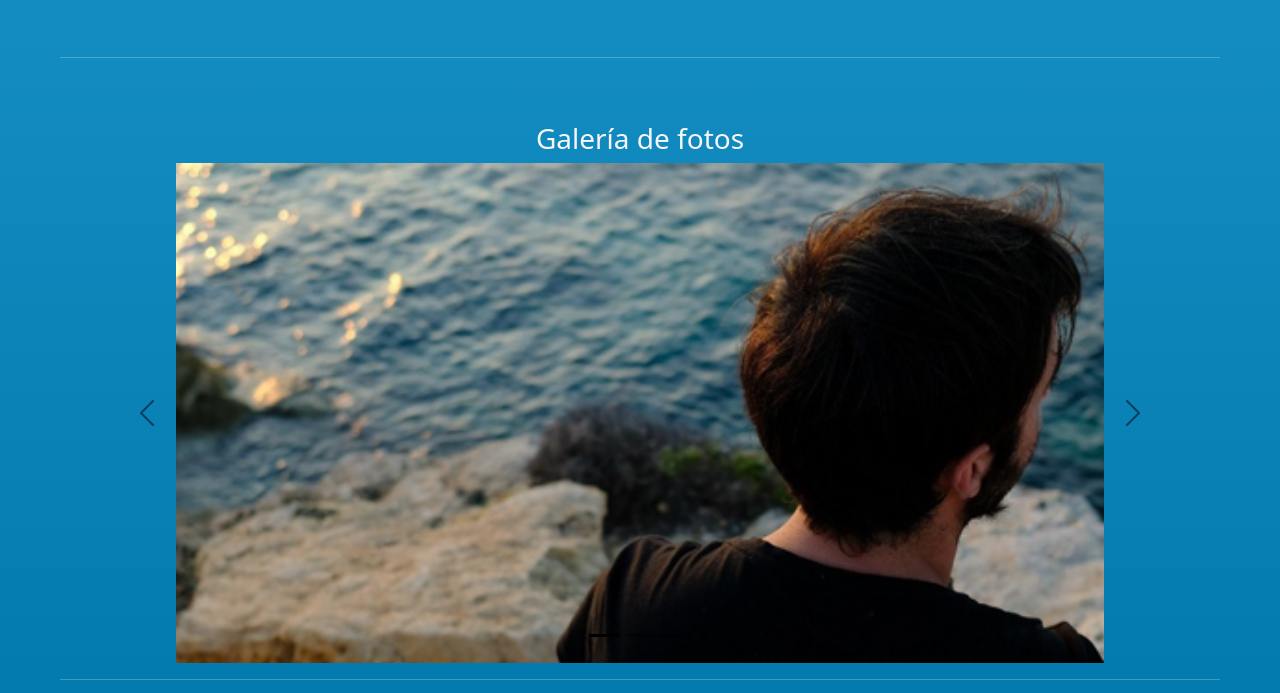
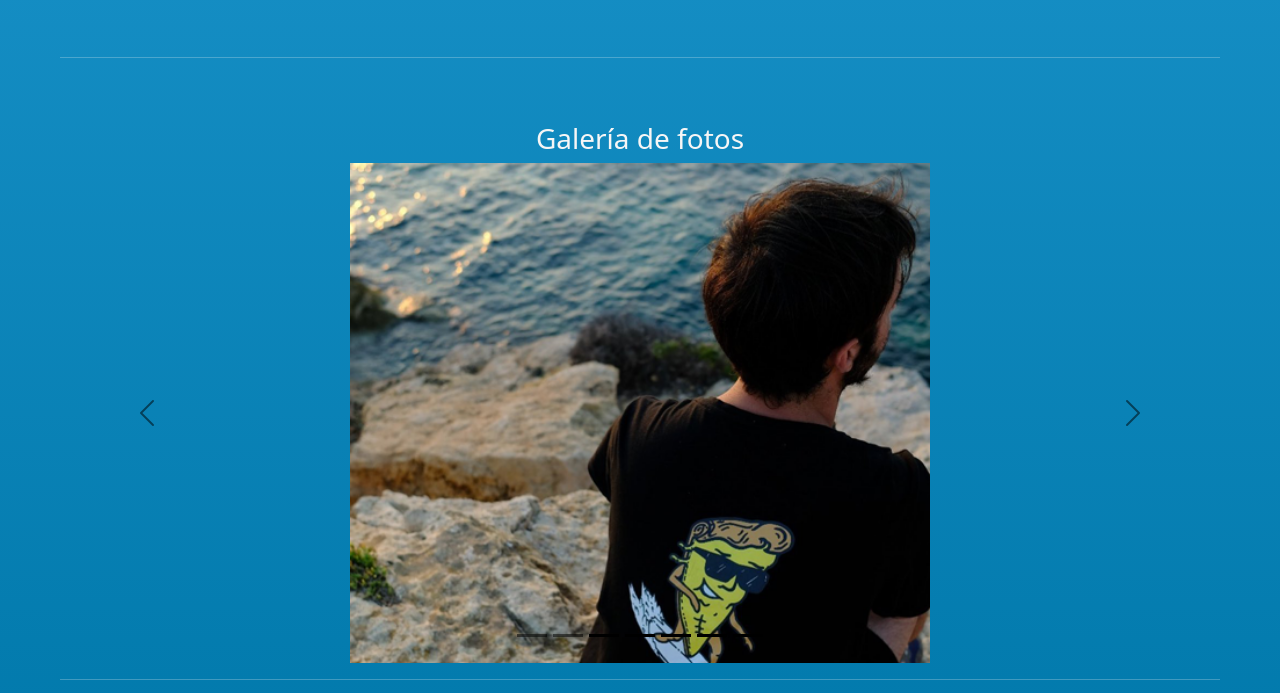
Before and after one commit to Sebastiandelcampo/pizza-rider, a website: page pages/nosotros.html in a window 1280 px wide. Shown: the part 1526-2219 px from the top of the page. Drawn offline with nearby package versions, Linux system fonts and the light colour scheme; files whose address does not match are found by name.

Commit message:
ajustes varios

```diff
--- a/pages/nosotros.html
+++ b/pages/nosotros.html
@@ -109,24 +109,35 @@
       </div>
        <div id="carouselExampleDark" class="carousel carousel-dark slide" data-bs-ride="carousel">
         <div class="carousel-indicators">
-          <button type="button" data-bs-target="#carouselExampleDark" data-bs-slide-to="0" class="active" aria-current="true" aria-label="Slide 1">
-
-          </button>
-          <button type="button" data-bs-target="#carouselExampleDark" data-bs-slide-to="1" aria-label="Slide 2"></button>
-          <button type="button" data-bs-target="#carouselExampleDark" data-bs-slide-to="2" aria-label="Slide 3"></button>
+          <button type="button" data-bs-target="#carouselExampleDark" data-bs-slide-to="0" class="active" aria-current="true" aria-label="Slide 1"></button>
+          <button type="button" data-bs-target="#carouselExampleDark" data-bs-slide-to="1" class="active" aria-current="true" aria-label="Slide 2"></button>
+          <button type="button" data-bs-target="#carouselExampleDark" data-bs-slide-to="2" class="active" aria-current="true" aria-label="Slide 3"></button>
+          <button type="button" data-bs-target="#carouselExampleDark" data-bs-slide-to="3" class="active" aria-current="true" aria-label="Slide 4"></button>
+          <button type="button" data-bs-target="#carouselExampleDark" data-bs-slide-to="4" class="active" aria-current="true" aria-label="Slide 5"></button>
+          <button type="button" data-bs-target="#carouselExampleDark" data-bs-slide-to="6" class="active" aria-current="true" aria-label="Slide 6"></button>
+          <button type="button" data-bs-target="#carouselExampleDark" data-bs-slide-to="7" class="active" aria-current="true" aria-label="Slide 7"></button>
         </div>
         <div class="carousel-inner mx-auto">
-          <div class="carousel-item active" data-bs-interval="10000">
-            <img src="../img/gal3.png" class="d-block w-100 img-fluid" alt="Foto de pizzas a la parrilla.">
-
+          <div class="carousel-item active" data-bs-interval="2000">
+            <img src="../img/rider.png" class="d-block w-100 img-fluid" alt="Foto de pizzas a la parrilla.">
+          </div>
+          <div class="carousel-item active" data-bs-interval="2000">
+            <img src="../img/rider11.png" class="d-block w-100 img-fluid" alt="Foto de pizzas a la parrilla.">
+          </div>
+          <div class="carousel-item active" data-bs-interval="2000">
+            <img src="../img/rider13.png" class="d-block w-100 img-fluid" alt="Foto de pizzas a la parrilla.">
+          </div>
+          <div class="carousel-item active" data-bs-interval="2000">
+            <img src="../img/rider14.png" class="d-block w-100 img-fluid" alt="Foto de pizzas a la parrilla.">
+          </div>
+          <div class="carousel-item active" data-bs-interval="2000">
+            <img src="../img/rider15.png" class="d-block w-100 img-fluid" alt="Foto de pizzas a la parrilla.">
           </div>
           <div class="carousel-item active" data-bs-interval="2000">
             <img src="../img/gal1.png" class="d-block w-100 img-fluid" alt="Foto de ingredientes para preparar las pizzas.">
-
           </div>
-          <div class="carousel-item active">
+          <div class="carousel-item active" data-bs-interval="2000">
             <img src="../img/gal2.png" class="d-block w-100 img-fluid" alt="Foto remera pizza rider.">
-
           </div>
         </div>
         <button class="carousel-control-prev" type="button" data-bs-target="#carouselExampleDark" data-bs-slide="prev">
--- a/scss/style.scss
+++ b/scss/style.scss
@@ -17,6 +17,7 @@ body{
     margin-right: 60px;
     background-image: linear-gradient(to bottom, #3AB4F2, #0078AA);
     color: $color-tipo;
+
 }
 
 
@@ -115,11 +116,12 @@ main{
                 width: 200px;
                 margin-left: 50px;
                 margin-right: 50px;
+                text-align: center;
 
                 .icon{
                     margin-top: 1em;
                     margin-bottom: 1em;
-                    margin-left: 4em;
+                    margin-left: em;
                 }
             }
 
@@ -146,10 +148,10 @@ main{
             .mail{
                 padding-top: 1.7em;
                 padding-bottom: 2em;
-                 padding-right: 10em;
-                 font-weight: bold;
-                 box-shadow: 3px 3px black;
-                 border-radius: 6%;
+                padding-right: 5em;
+                font-weight: bold;
+                box-shadow: 3px 3px black;
+                border-radius: 6%;
                 text-decoration: none
              }
              .btnSuscribite{
@@ -364,6 +366,8 @@ main{
         display: flex;
         justify-content: center;
         margin-bottom: 4em;
+        overflow: hidden;
+
 
     }
     .frz{
@@ -468,7 +472,7 @@ main{
                 margin-bottom: 4em;
                 padding-top: 1.3em;
                 padding-bottom: 1.3em;
-                padding-right: 11em;
+                padding-right: 8em;
                 font-weight: bold;
                 box-shadow: 3px 3px black;
                 border-radius: 6%;
@@ -478,7 +482,7 @@ main{
             .campos{
                 padding-top: 1.3em;
                 padding-bottom: 1.3em;
-                padding-right: 10em;
+                padding-right: 7em;
                 font-weight: bold;
                 box-shadow: 3px 3px black;
                 border-radius: 6%;
@@ -748,7 +752,7 @@ main{
             }
         }   .carousel-inner{
             height: 500px;
-            width: 80%;
+            width: 50%;
         }
         .historia{
             height: 500px;
```
Also changed, not shown: index.html (+2 -1 lines), pages/frozen.html (+1 -1 lines), css/estilos.css, img/rider11.png (added), img/rider13.png (added), img/rider14.png (added), img/rider15.png (added).
